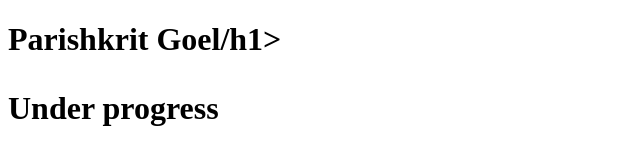
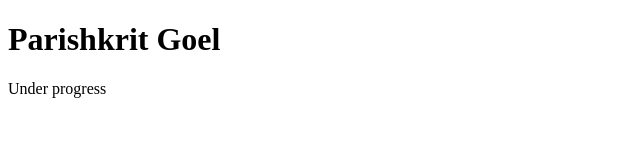
Before and after one commit to Parishkrit/Parishkrit.github.io, a plain HTML site: page index.html in a window 1280 px wide. Shown: the whole page, without its empty margins (0-640 px from the left). Drawn offline with Linux system fonts and the light colour scheme.

Commit message:
Update index.html

```diff
--- a/index.html
+++ b/index.html
@@ -2,7 +2,7 @@
 <html>
 
 <body>
-    <h1>Parishkrit Goel/h1>
+    <h1>Parishkrit Goel</h1>
     <p>Under progress</p>
 </body>
 
```
